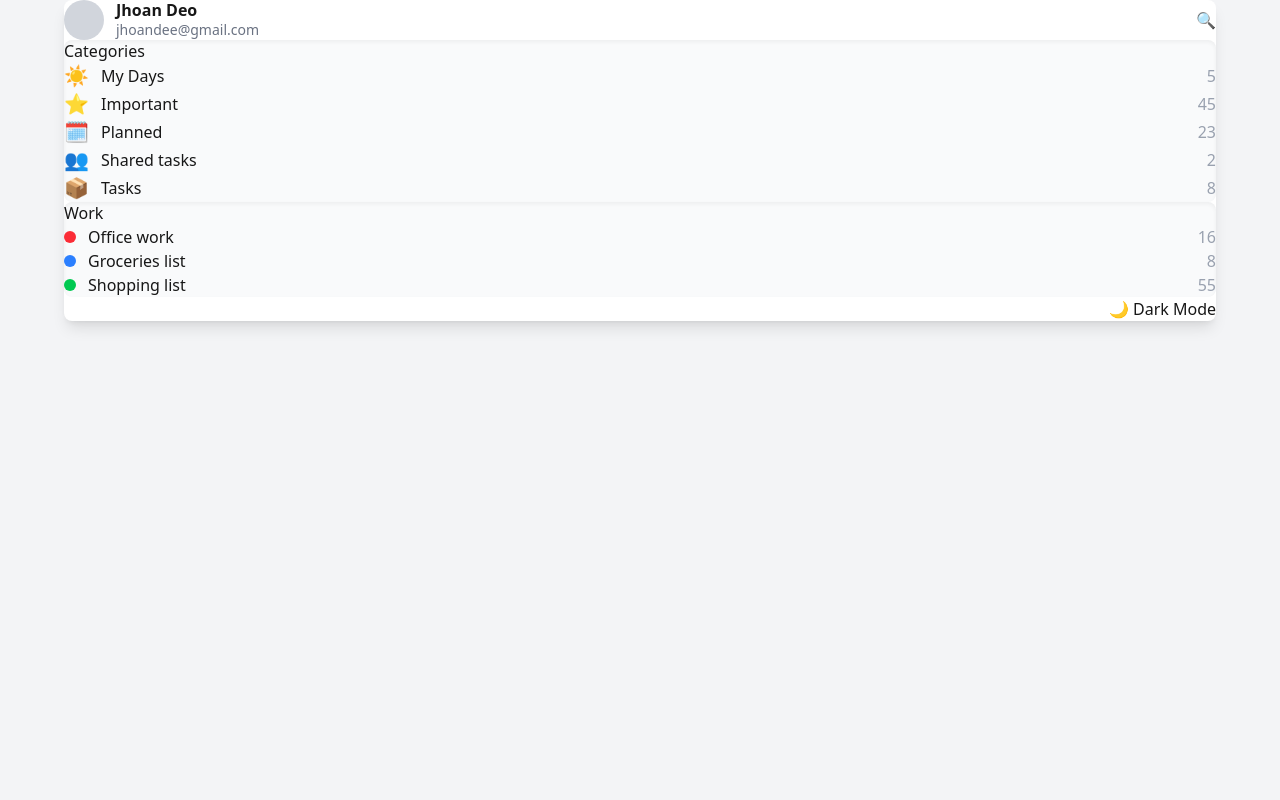
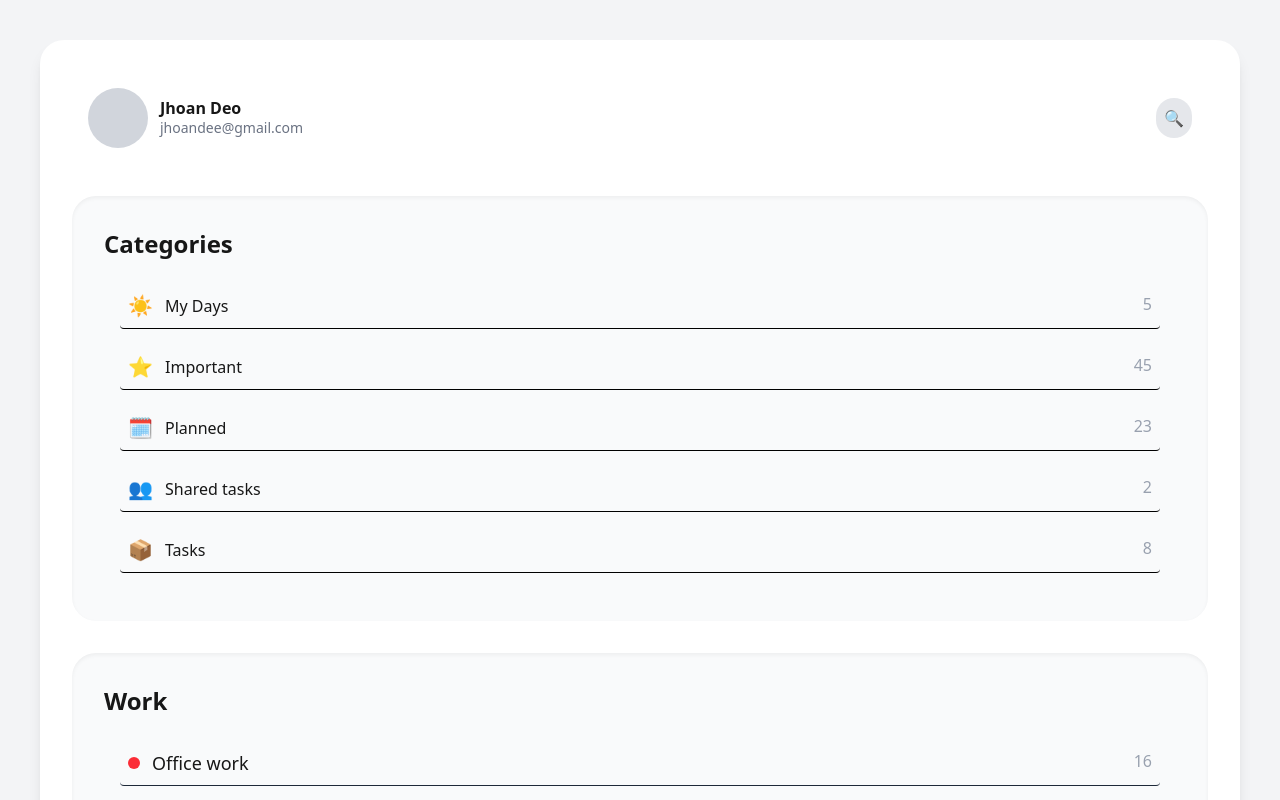
Before and after one commit to K3vwe/todo-ui, a Next.js app: page / in a window 1280 px wide. Shown: the top 800 px of the page. Built offline with nearby package versions, Linux system fonts and the light colour scheme.

Commit message:
Create a minimal frontend single page UI

```diff
--- a/app/globals.css
+++ b/app/globals.css
@@ -1,6 +1,4 @@
 @import "tailwindcss";
-@import "tailwindcss/preflight";
-@tailwind utilities;
 
 /* Light theme variables */
 :root {
--- a/app/page.tsx
+++ b/app/page.tsx
@@ -1,22 +1,25 @@
 import React from "react";
+
 import ProfileHeader from "@/components/ProfileHeader";
 import CategoryCard from "@/components/CategoryCard";
 import WorkCard from "@/components/WorkCard";
 import ThemeToggle from "@/components/ThemeToggle";
 
-const Home: React.FC = () => {
-  return (
-    <div className="min-h-screen flex flex-col items-center bg-gray-100 dark:bg-gray-900 px-4 md:px-10 py-10">
+const HomePage: React.FC = () => {
+  return(
+    <div className="min-h-screen justify-center items-center bg-gray-100 dark:bg-gray-900 p-10">
       {/* Main Container */}
-      <div className="w-full max-w-6xl bg-white dark:bg-gray-800 rounded-lg shadow-lg p-8 space-y-8">
+      <div className="w-full m-auto max-w-8xl bg-white dark:bg-gray-800 rounded-3xl shadow-lg p-8 space-y-8">
 
         {/* Profile */}
-        <ProfileHeader name="Jhoan Deo" email="jhoandee@gmail.com" />
+        <div className="rounded-3xl">
+          <ProfileHeader name="Jhoan Deo" email="jhoandee@gmail.com" />
+        </div>
 
         {/* Categories Section */}
-        <div className="bg-gray-50 dark:bg-gray-700 p-6 md:p-8 rounded-lg shadow-inner space-y-4">
-          <h2 className="text-xl font-semibold mb-2">Categories</h2>
-          <div className="space-y-4">
+        <div className="bg-gray-50 dark:bg-gray-700 p-6 md:p-8 rounded-3xl shadow-inner space-y-4">
+          <h2 className="text-2xl font-semibold mb-2">Categories</h2>
+          <div className="space-y-4 p-4">
             <CategoryCard icon="☀️" label="My Days" count={5} />
             <CategoryCard icon="⭐" label="Important" count={45} />
             <CategoryCard icon="🗓️" label="Planned" count={23} />
@@ -26,14 +29,15 @@ const Home: React.FC = () => {
         </div>
 
         {/* Work Section */}
-        <div className="bg-gray-50 dark:bg-gray-700 p-6 md:p-8 rounded-lg shadow-inner space-y-4">
-          <h2 className="text-xl font-semibold mb-2">Work</h2>
-          <div className="space-y-4">
+        <div className="bg-gray-50 dark:bg-gray-700 p-6 md:p-8 rounded-3xl shadow-inner space-y-4">
+          <h2 className="text-2xl font-semibold mb-2">Work</h2>
+          <div className="space-y-4 p-4">
             <WorkCard label="Office work" count={16} color="red" />
             <WorkCard label="Groceries list" count={8} color="blue" />
             <WorkCard label="Shopping list" count={55} color="green" />
           </div>
         </div>
+
 
         {/* Theme Toggle */}
         <div className="flex justify-end">
@@ -43,6 +47,6 @@ const Home: React.FC = () => {
       </div>
     </div>
   );
-};
+}
 
-export default Home;
+export default HomePage;
--- a/components/CategoryCard.tsx
+++ b/components/CategoryCard.tsx
@@ -8,7 +8,7 @@ interface CategoryCardProps {
 
 const CategoryCard: React.FC<CategoryCardProps> = ({ icon, label, count }) => {
   return (
-    <div className="flex items-center justify-between py-2">
+    <div className="flex justify-between p-2 border-b rounded-b-sm border-b-black">
       <div className="flex items-center gap-3">
         <span className="text-xl">{icon}</span>
         <p>{label}</p>
--- a/components/ProfileHeader.tsx
+++ b/components/ProfileHeader.tsx
@@ -8,23 +8,23 @@ interface ProfileHeaderProps {
 
 const ProfileHeader: React.FC<ProfileHeaderProps> = ({ name, email, profileImage }) => {
   return (
-    <div className="flex items-center justify-between px-4 py-3">
+    <div className="flex items-center justify-between p-4">
       <div className="flex items-center gap-3">
         {profileImage ? (
           <img
             src={profileImage}
             alt={`${name} profile`}
-            className="w-10 h-10 rounded-full object-cover"
+            className="w-15 h-15 rounded-full object-cover"
           />
         ) : (
-          <div className="w-10 h-10 rounded-full bg-gray-300 dark:bg-gray-700" />
+          <div className="w-15 h-15 rounded-full bg-gray-300 dark:bg-gray-700" />
         )}
         <div className="leading-tight">
           <p className="font-semibold">{name}</p>
           <p className="text-sm text-gray-500 dark:text-gray-400">{email}</p>
         </div>
       </div>
-      <button className="p-2 rounded-full bg-gray-200 dark:bg-gray-700">🔍</button>
+      <button className="p-2 rounded-full bg-gray-200 dark:bg-gray-700"> 🔍 </button>
     </div>
   );
 };
--- a/components/WorkCard.tsx
+++ b/components/WorkCard.tsx
@@ -24,10 +24,10 @@ const WorkCard: React.FC<WorkCardProps> = ({ label, count, color }) => {
   const colorClass = colorMap[color];
 
   return (
-    <div className="flex items-center justify-between py-2">
+    <div className="flex justify-between p-2 border-b rounded-b-sm border-b-gray-800">
       <div className="flex items-center gap-3">
         <div className={`h-3 w-3 rounded-full ${colorClass}`} />
-        <p>{label}</p>
+        <p className="text-lg">{label}</p>
       </div>
       <p className="text-gray-400">{count}</p>
     </div>
```
